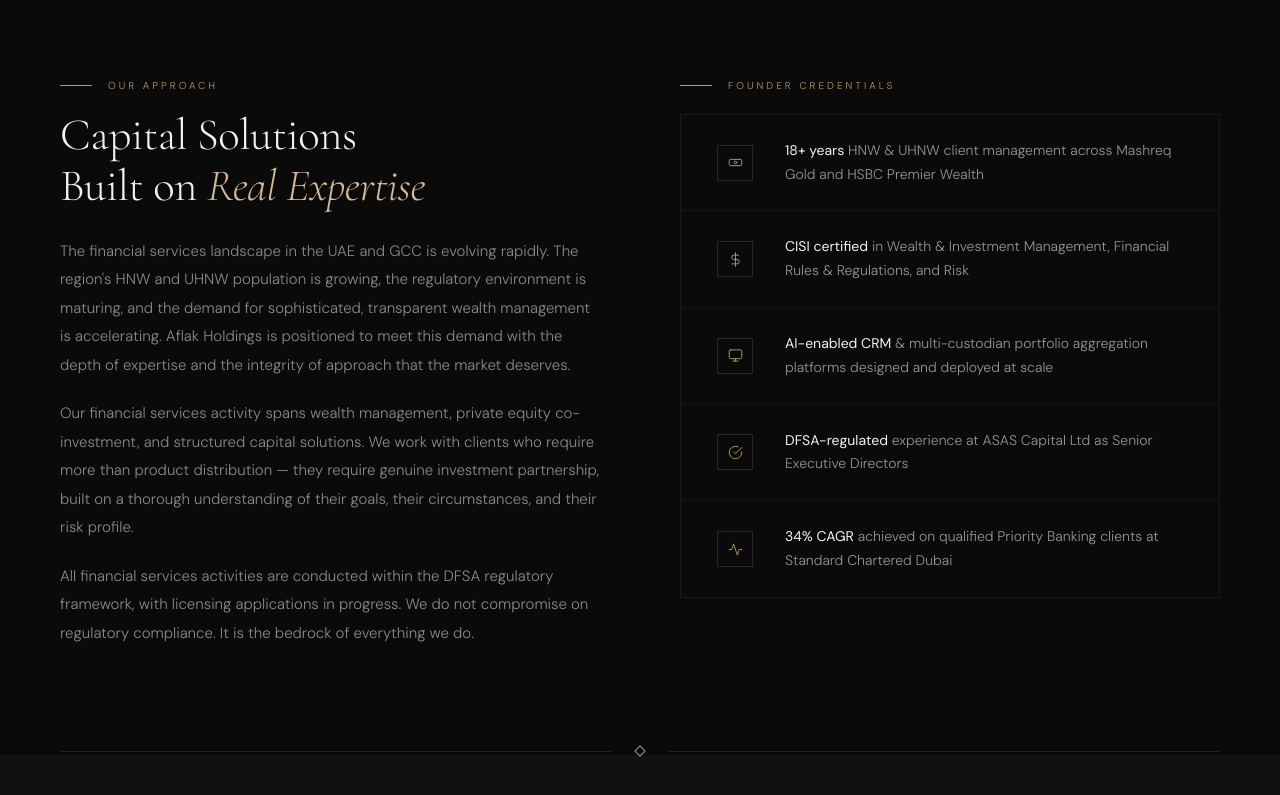
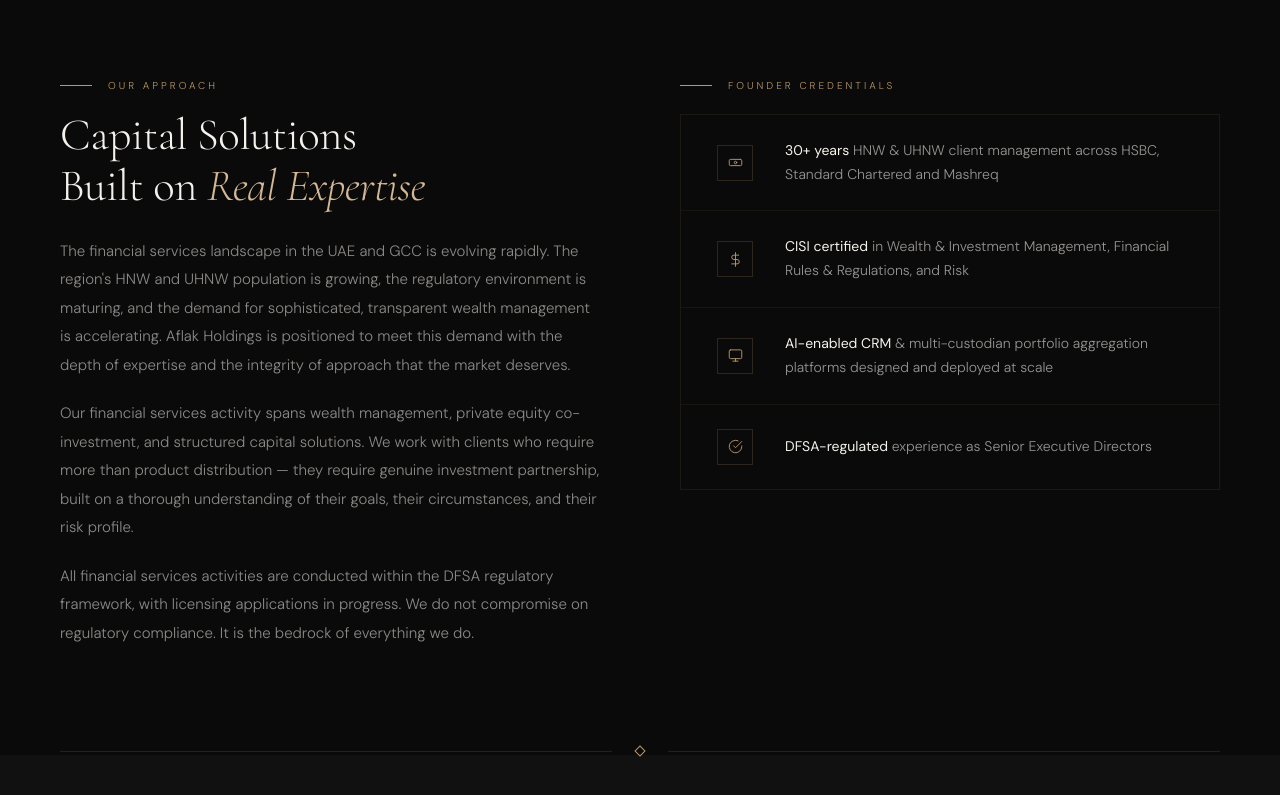
Before and after one commit to melvinis/aflak-holdings-website, a plain HTML site: page sectors-financial.html in a window 1280 px wide. Shown: the part 737-1532 px from the top of the page. Drawn offline with nearby package versions, Linux system fonts and the light colour scheme.

Commit message:
Add files via upload

```diff
--- a/sectors-financial.html
+++ b/sectors-financial.html
@@ -76,7 +76,7 @@
         <div class="expertise-bands" style="margin-top:20px;">
           <div class="expertise-band">
             <div class="expertise-band-icon"><svg viewBox="0 0 24 24"><path d="M20 7H4a2 2 0 0 0-2 2v6a2 2 0 0 0 2 2h16a2 2 0 0 0 2-2V9a2 2 0 0 0-2-2z"/><circle cx="12" cy="12" r="2"/></svg></div>
-            <span class="expertise-band-text"><strong>18+ years</strong> HNW & UHNW client management across Mashreq Gold and HSBC Premier Wealth</span>
+            <span class="expertise-band-text"><strong>30+ years</strong> HNW & UHNW client management across HSBC, Standard Chartered and Mashreq</span>
           </div>
           <div class="expertise-band">
             <div class="expertise-band-icon"><svg viewBox="0 0 24 24"><line x1="12" y1="1" x2="12" y2="23"/><path d="M17 5H9.5a3.5 3.5 0 0 0 0 7h5a3.5 3.5 0 0 1 0 7H6"/></svg></div>
@@ -88,11 +88,7 @@
           </div>
           <div class="expertise-band">
             <div class="expertise-band-icon"><svg viewBox="0 0 24 24"><path d="M22 11.08V12a10 10 0 1 1-5.93-9.14"/><polyline points="22 4 12 14.01 9 11.01"/></svg></div>
-            <span class="expertise-band-text"><strong>DFSA-regulated</strong> experience at ASAS Capital Ltd as Senior Executive Directors</span>
-          </div>
-          <div class="expertise-band">
-            <div class="expertise-band-icon"><svg viewBox="0 0 24 24"><polyline points="22 12 18 12 15 21 9 3 6 12 2 12"/></svg></div>
-            <span class="expertise-band-text"><strong>34% CAGR</strong> achieved on qualified Priority Banking clients at Standard Chartered Dubai</span>
+            <span class="expertise-band-text"><strong>DFSA-regulated</strong> experience as Senior Executive Directors</span>
           </div>
         </div>
       </div>
```
